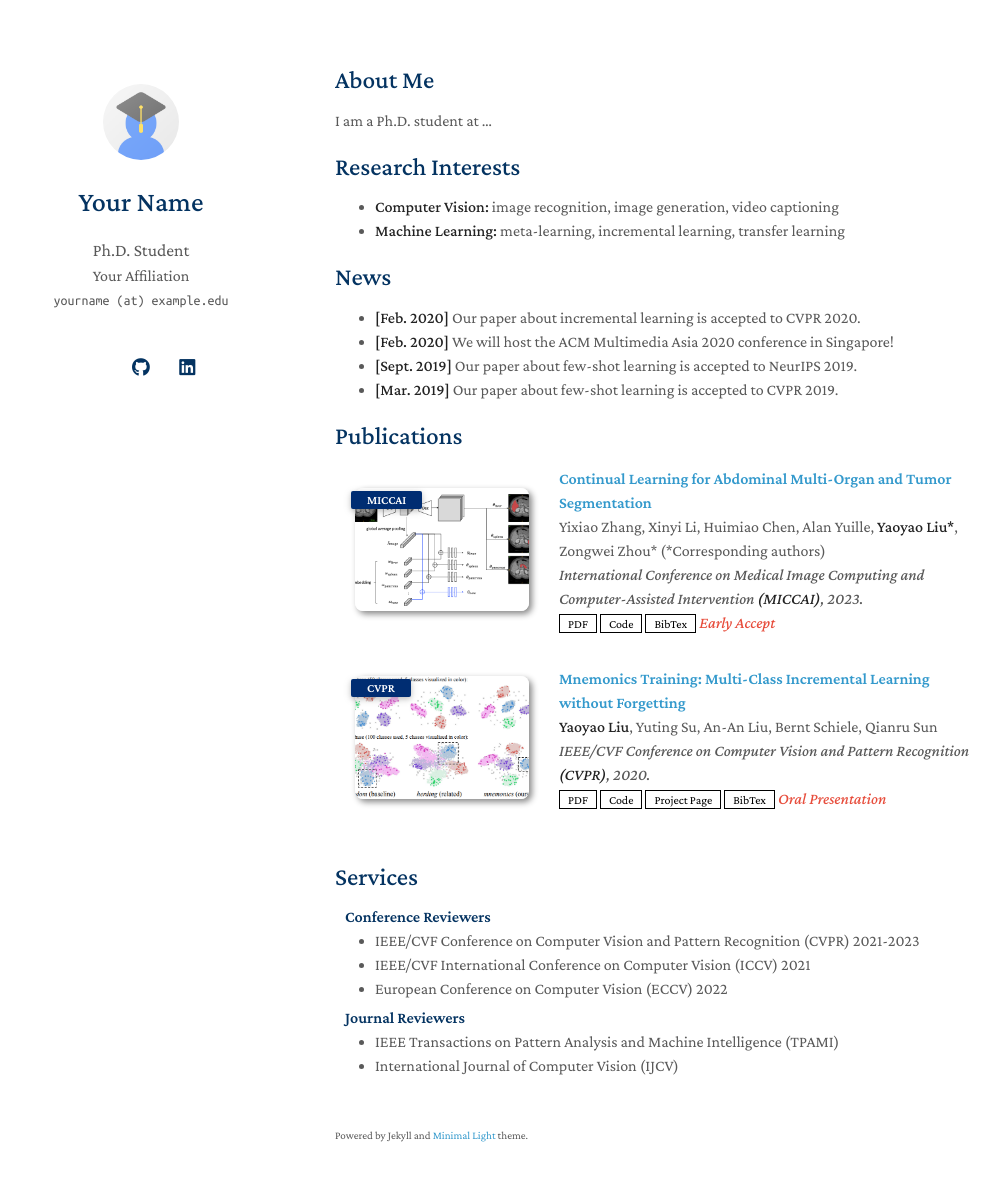
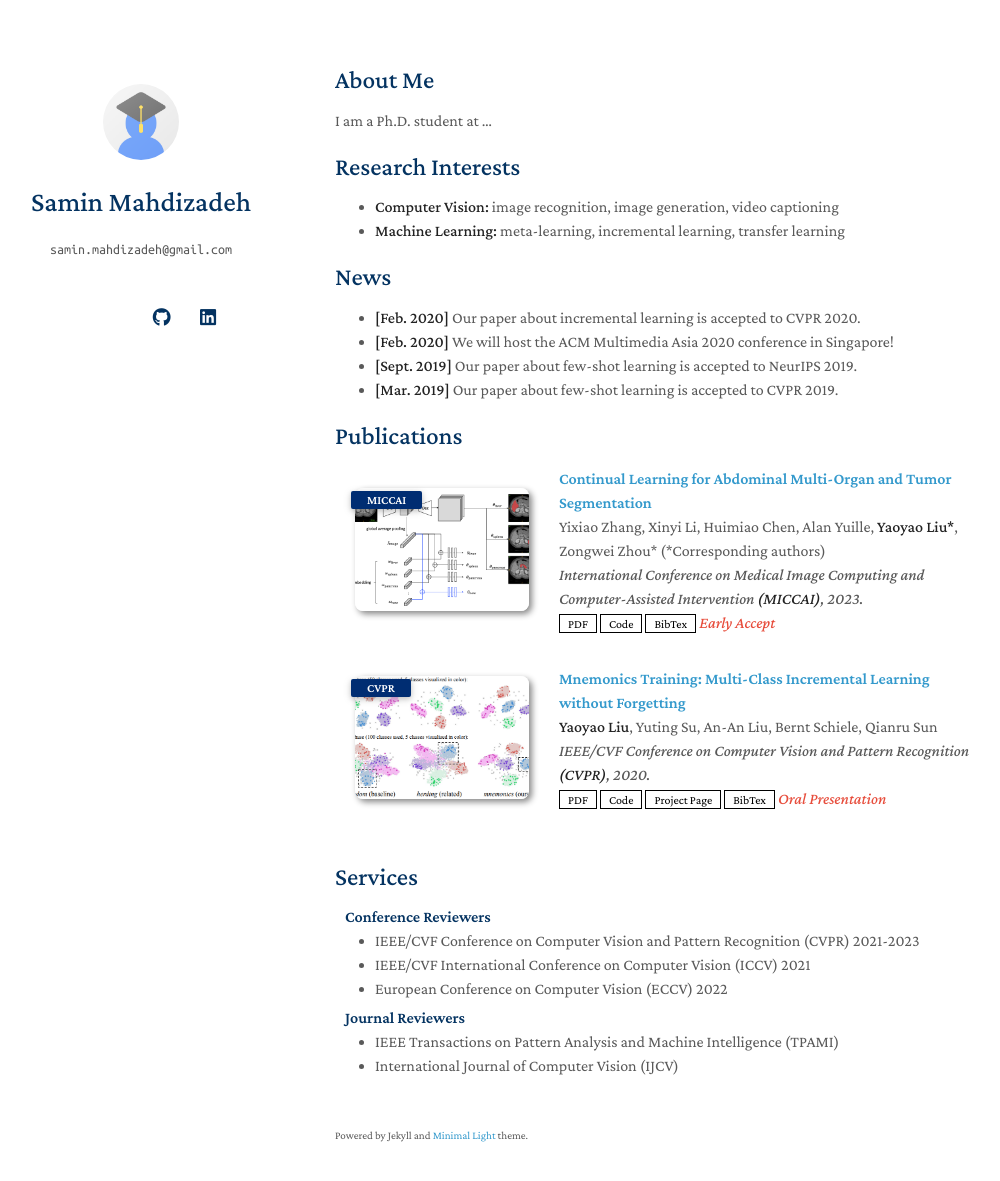
Before and after one commit to samin-mehdizadeh/samin-mehdizadeh.github.io, a Jekyll site: the page built from index.md, in a window 1280 px wide and 1216 px high. Shown: the top 1181 px of the window, without its empty margins (135-1135 px from the left). Built offline with Jekyll 4.4.1, drawn with Linux system fonts in a browser that asks for light colours; a style sheet for code colours, icons or effects is not loaded; our own code applies the rules of GitHub Pages for plain Markdown files.

Commit message:
Update _config.yml

```diff
--- a/_config.yml
+++ b/_config.yml
@@ -1,8 +1,8 @@
 # Basic Information
-title: Your Name
-position: Ph.D. Student
-affiliation: Your Affiliation
-email: yourname (at) example.edu
+title: Samin Mahdizadeh
+#position: Ph.D. Student
+#affiliation: Your Affiliation
+email: samin.mahdizadeh@gmail.com
 
 # Search Engine Optimization (SEO)
 # The following information is used to improve the website traffic from search engines, e.g., Google.
@@ -12,11 +12,10 @@ canonical: https://minimal-light-theme.yliu.me/
 
 # Links
 # If you don't need one of them, you may delete the corresponding line.
-google_scholar: https://scholar.google.com/
+google_scholar: https://scholar.google.com/citations?user=bLIdTisAAAAJ&hl=en
 cv_link: assets/files/curriculum_vitae.pdf
-github_link: https://github.com/
+github_link: https://github.com/samin-mehdizadeh
 linkedin: https://www.linkedin.com/
-twitter: https://twitter.com/
 
 # Images (e.g., your profile picture and your website's favicon)
 # "favicon" and "favicon_dark" are used for the light and dark modes, respectively.
```
